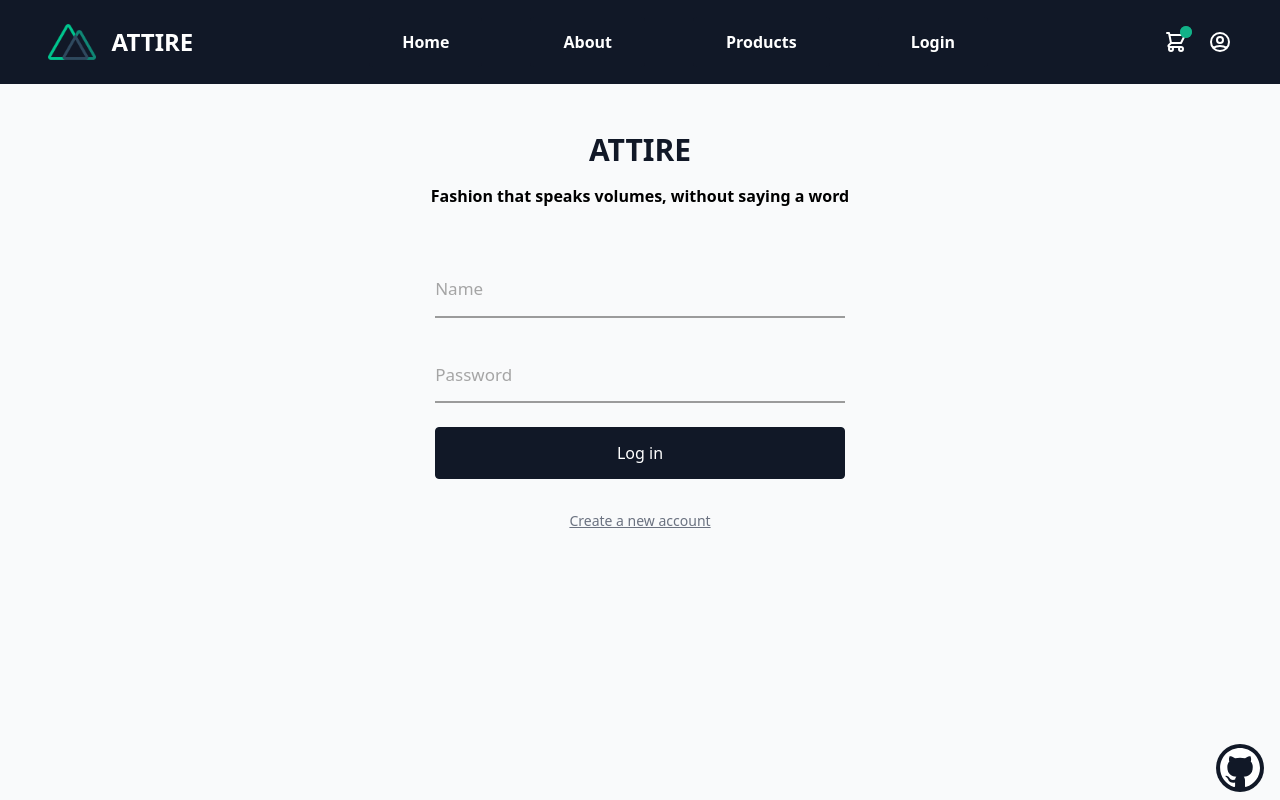
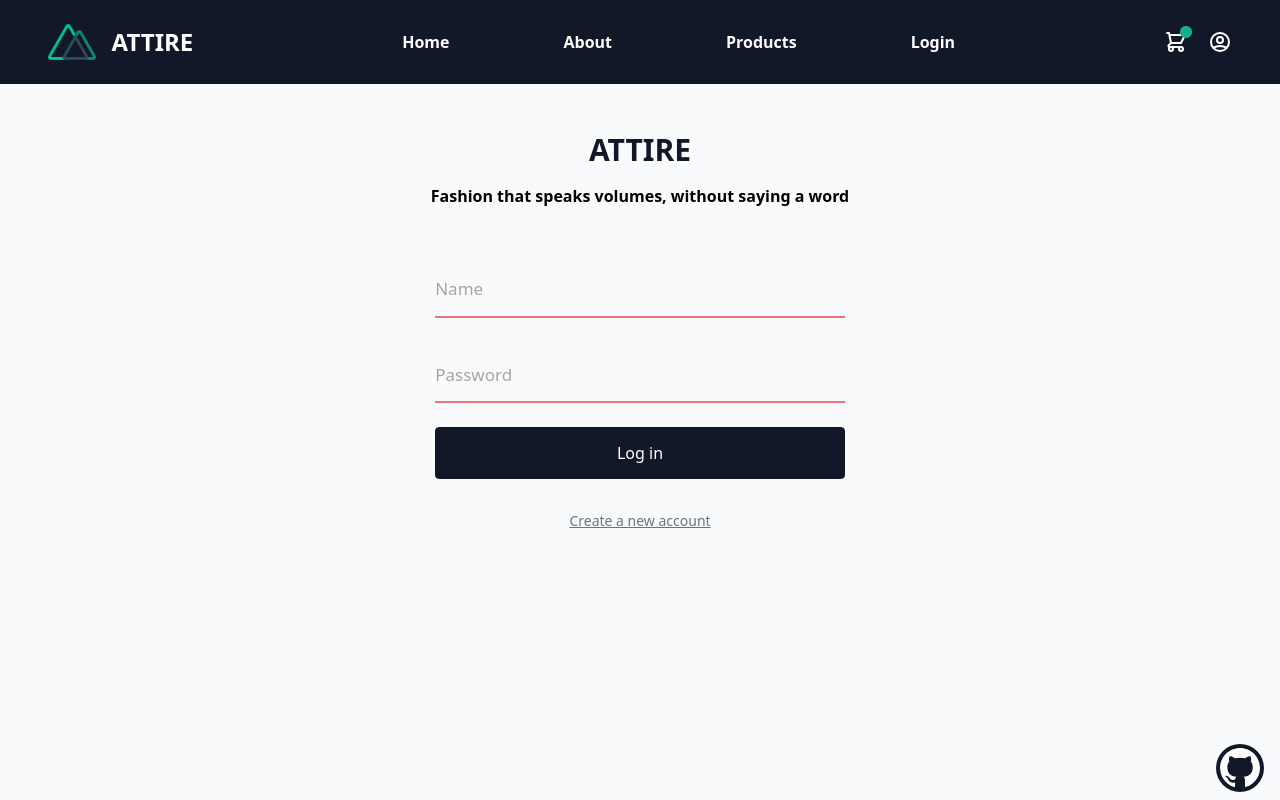
Before and after one commit to aayu5hgit/nuxt-shopping, a Nuxt app: page /login in a window 1280 px wide. Built offline with nearby package versions, Linux system fonts and the light colour scheme; no server answers.

Commit message:
Form Validation

```diff
--- a/pages/login.vue
+++ b/pages/login.vue
@@ -38,10 +38,7 @@ const login = async () => {
   })
   console.log('user', user)
   console.log('error', error)
-
 }
-
-
 //   async function signInWithGitHub() {
 //   const { data, error } = await supabase.auth.signInWithOAuth({
 //     provider: 'github',
@@ -93,7 +90,7 @@ onMounted(() => {
         /><label for="password" class="form__label">Password</label>
       </div>
 
-      <button type="submit" class="button_l">
+      <button type="submit" class="button_l" >
         <span v-if="isSignUp" @click="toast"> Sign up </span>
         <span v-else> Log in </span>
       </button>
@@ -189,8 +186,19 @@ onMounted(() => {
 }
 
 /* reset input */
-.form__field:required,
+
 .form__field:invalid {
   box-shadow: none;
+  border-bottom: solid 2px rgb(236, 116, 116);
+  animation: shake 300ms 5;
+  animation-direction: alternate;
+}
+@keyframes shake {
+  0% {
+    transform: skewY(1deg);
+  }
+  100% {
+    transform: skewY(-1deg);
+  }
 }
 </style>
```
